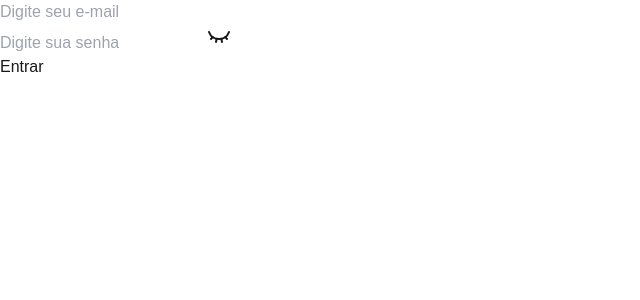
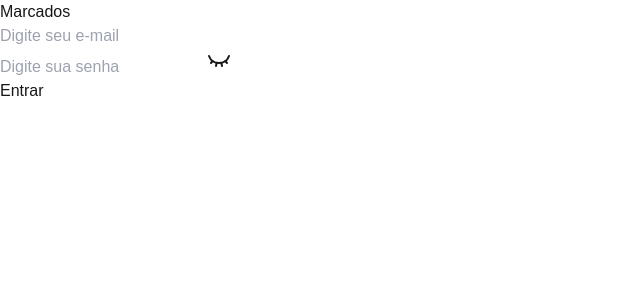
Before and after one commit to dev-brunosantos/Marcados, a Next.js app: page /login in a window 1280 px wide. Shown: the top 300 px of the page, without its empty margins (0-640 px from the left). Built offline with nearby package versions, Linux system fonts and the light colour scheme.

Commit message:
Adicioniando titulo na tela de login

```diff
--- a/src/app/login/page.tsx
+++ b/src/app/login/page.tsx
@@ -19,6 +19,10 @@ export default function Login() {
 
     return (
         <Tela>
+            <Container>
+                <h1 className="text-5xl">Marcados</h1>
+            </Container>
+
             <Container>
                 <InputComponent
                     isPassword={false}
```
